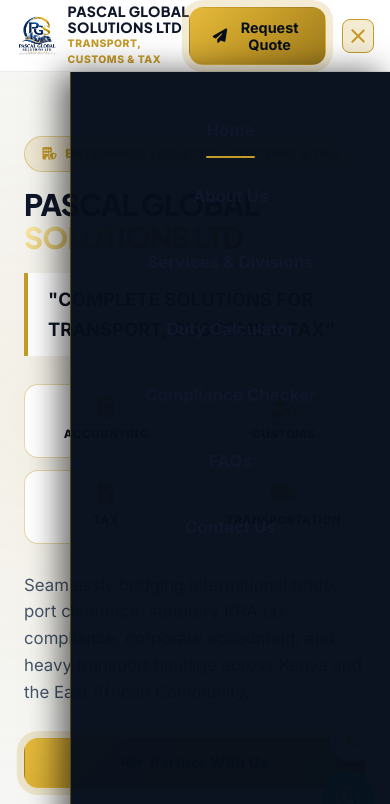
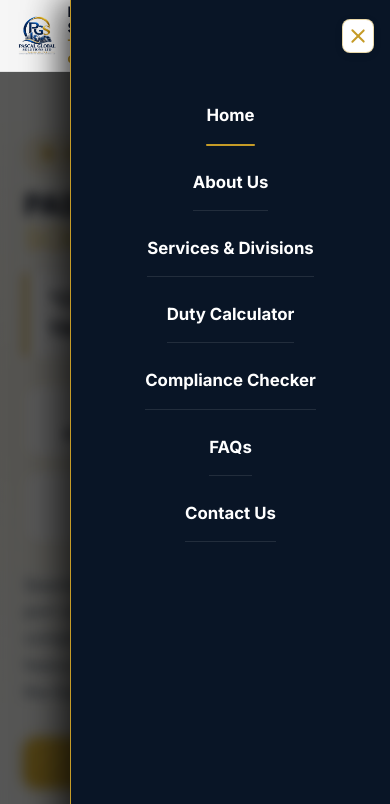
Before and after one commit to zestful-technologies/PGS.site, a plain HTML site: page index.html in a window 390 px wide. Both pictures are taken after a click on the button 357 px from the left and 36 px from the top of the page. Shown: the top 804 px of the page. Drawn offline with Linux system fonts and the light colour scheme.

Commit message:
Fix mobile drawer text contrast, z-index layering, and dark backdrop overlay

```diff
--- a/index.html
+++ b/index.html
@@ -45,6 +45,9 @@
       </div>
     </div>
   </div>
+
+  <!-- Mobile Menu Backdrop Overlay -->
+  <div class="mobile-menu-overlay" id="mobile-overlay" onclick="closeMobileMenu()"></div>
 
   <!-- Navigation Header -->
   <header class="navbar-header" id="navbar">
--- a/script.js
+++ b/script.js
@@ -43,12 +43,14 @@ function initThemeToggle() {
 function initMobileMenu() {
   const mobileBtn = document.getElementById('mobile-toggle');
   const navMenu = document.getElementById('nav-menu');
+  const overlay = document.getElementById('mobile-overlay');
 
   if (!mobileBtn || !navMenu) return;
 
   mobileBtn.addEventListener('click', () => {
-    navMenu.classList.toggle('active');
-    mobileBtn.classList.toggle('active');
+    const isActive = navMenu.classList.toggle('active');
+    mobileBtn.classList.toggle('active', isActive);
+    if (overlay) overlay.classList.toggle('active', isActive);
   });
 
   document.querySelectorAll('.nav-link').forEach(link => {
@@ -61,8 +63,10 @@ function initMobileMenu() {
 function closeMobileMenu() {
   const mobileBtn = document.getElementById('mobile-toggle');
   const navMenu = document.getElementById('nav-menu');
+  const overlay = document.getElementById('mobile-overlay');
   if (navMenu) navMenu.classList.remove('active');
   if (mobileBtn) mobileBtn.classList.remove('active');
+  if (overlay) overlay.classList.remove('active');
 }
 
 /* ------------------------------------------
--- a/styles.css
+++ b/styles.css
@@ -1413,6 +1413,26 @@ body.light-theme .navbar-header {
 .modal-logo { height: 50px; margin-bottom: 0.5rem; }
 .modal-close { position: absolute; top: 1.25rem; right: 1.25rem; background: transparent; color: var(--text-muted); font-size: 1.8rem; }
 
+/* Mobile Menu Backdrop Overlay */
+.mobile-menu-overlay {
+  position: fixed;
+  top: 0;
+  left: 0;
+  width: 100%;
+  height: 100%;
+  background: rgba(0, 0, 0, 0.65);
+  backdrop-filter: blur(6px);
+  z-index: 1000;
+  opacity: 0;
+  pointer-events: none;
+  transition: opacity 0.35s ease;
+}
+
+.mobile-menu-overlay.active {
+  opacity: 1;
+  pointer-events: all;
+}
+
 /* Minimal Smooth Animations */
 @keyframes fadeInUp {
   from {
@@ -1460,6 +1480,7 @@ body.light-theme .navbar-header {
 
   .navbar-header {
     height: 72px;
+    z-index: 1002;
   }
 
   .nav-container {
@@ -1503,6 +1524,13 @@ body.light-theme .navbar-header {
     border-radius: var(--radius-sm);
     cursor: pointer;
     transition: var(--transition);
+    z-index: 1003;
+  }
+
+  body.light-theme .mobile-toggle {
+    background: #FFFFFF;
+    border-color: rgba(197, 155, 39, 0.4);
+    box-shadow: 0 2px 8px rgba(0,0,0,0.08);
   }
 
   .mobile-toggle .bar {
@@ -1533,19 +1561,19 @@ body.light-theme .navbar-header {
   /* Mobile Slide-out Navigation Drawer */
   .nav-menu {
     position: fixed;
-    top: 72px;
+    top: 0;
     right: -100%;
     width: 85%;
     max-width: 320px;
-    height: calc(100vh - 72px);
-    background: rgba(7, 15, 28, 0.98);
-    backdrop-filter: blur(20px);
+    height: 100vh;
+    background: #091526;
+    backdrop-filter: blur(24px);
     flex-direction: column;
-    padding: 2rem 1.5rem;
-    gap: 0.8rem;
-    border-left: 1px solid var(--border-color);
+    padding: 5.5rem 1.5rem 2rem 1.5rem;
+    gap: 0.6rem;
+    border-left: 1px solid var(--accent-gold);
     transition: right 0.35s cubic-bezier(0.4, 0, 0.2, 1);
-    box-shadow: -10px 0 30px rgba(0, 0, 0, 0.6);
+    box-shadow: -10px 0 35px rgba(0, 0, 0, 0.75);
     z-index: 1001;
     overflow-y: auto;
     display: flex;
@@ -1558,17 +1586,21 @@ body.light-theme .navbar-header {
   .nav-menu .nav-link {
     font-size: 1.05rem;
     font-weight: 700;
-    color: var(--text-main);
-    padding: 0.8rem 0;
-    border-bottom: 1px solid var(--border-subtle);
+    color: #FFFFFF !important;
+    padding: 0.9rem 0;
+    border-bottom: 1px solid rgba(255, 255, 255, 0.1);
     display: flex;
     justify-content: space-between;
     align-items: center;
   }
 
+  .nav-menu .nav-link span {
+    color: #FFFFFF !important;
+  }
+
   .nav-menu .nav-link i {
-    font-size: 0.85rem;
-    color: var(--accent-gold);
+    font-size: 0.9rem;
+    color: var(--accent-gold) !important;
   }
 
   .mobile-drawer-cta {
```
